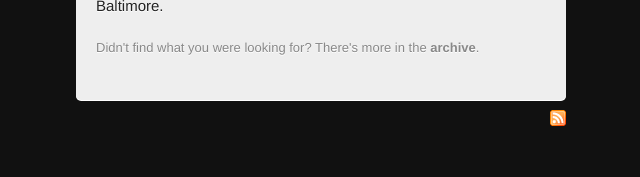
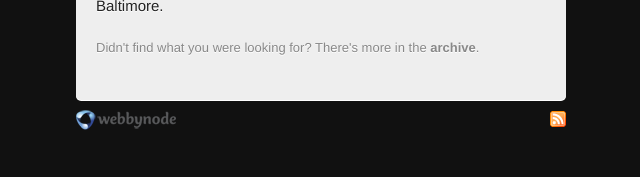
Before and after one commit to jeffkreeftmeijer/jeffkreeftmeijer.com, a Jekyll site: the page built from index.html, in a window 1280 px wide. Shown: the part 1801-1978 px from the top of the page, without its empty margins (319-959 px from the left). Built offline with Jekyll 4.4.1, drawn with Linux system fonts in a browser that asks for light colours; comment, search, counter and statistics services are not loaded.

Commit message:
added a link to webbynode in the footer

```diff
--- a/_layouts/default.html
+++ b/_layouts/default.html
@@ -45,7 +45,10 @@
     {{ content }}
   </div>
   <div id="footer">
-    <a href="http://feeds.feedburner.com/jeffkreeftmeijer">
+    <a id="webbynode" href="http://webbynode.com">
+      <img src="/images/webbynode.png"/>
+    </a>
+    <a id="feed" href="http://feeds.feedburner.com/jeffkreeftmeijer">
       <img src="/images/feed.png"/>
     </a>
   </div>
--- a/css/screen.css
+++ b/css/screen.css
@@ -103,7 +103,14 @@ div#footer
 {
   margin: 10px auto 50px auto;
   width: 490px;
-  text-align: right;
+}
+
+div#footer a#feed{
+  float: right;
+}
+
+div#footer img{
+  vertical-align: middle;
 }
 
 div.post
```
Also changed, not shown: images/webbynode.png (added).
